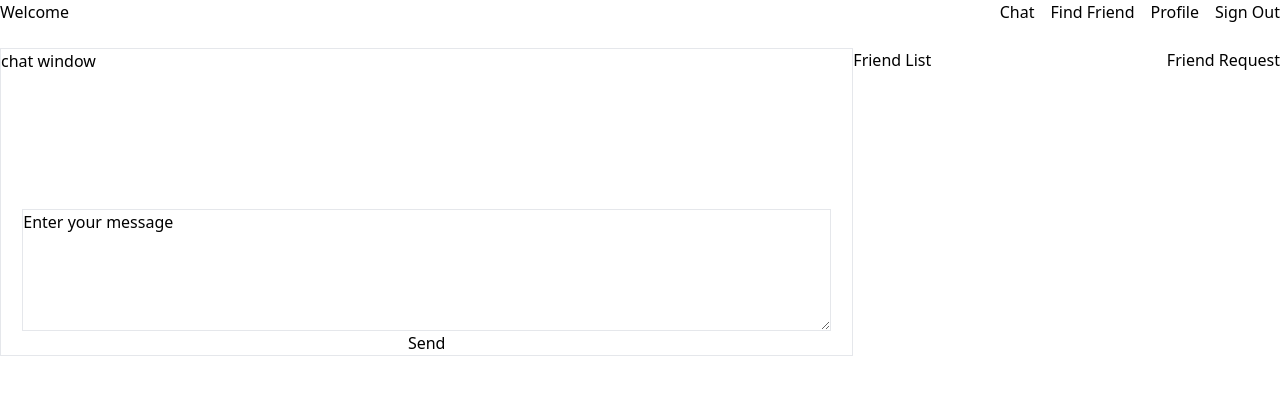
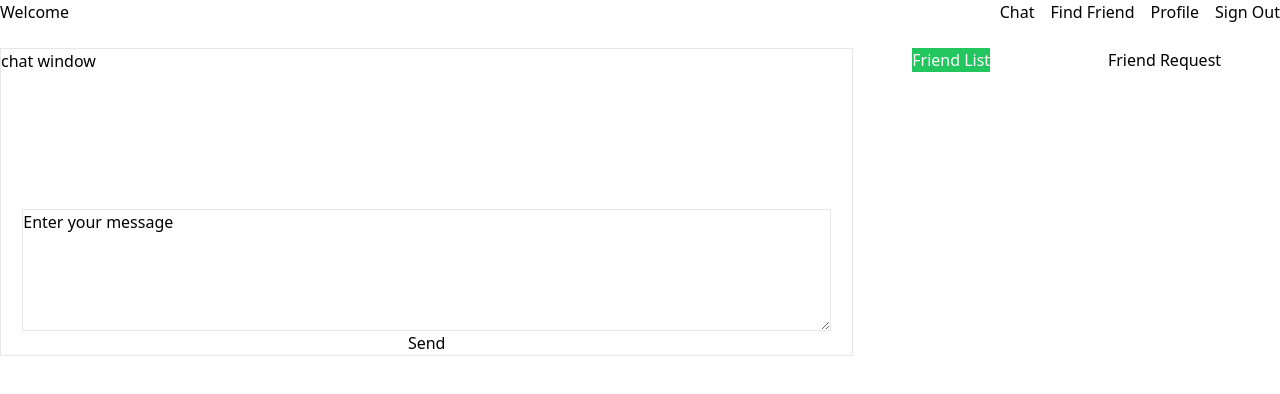
Before and after one commit to MillyMillyL/chat, a React (Vite) app: page /chat in a window 1280 px wide. Shown: the top 394 px of the page. Built offline with nearby package versions, Linux system fonts and the light colour scheme.

Commit message:
chat friend tabs and setchatfriend

```diff
--- a/package.json
+++ b/package.json
@@ -13,6 +13,7 @@
   "dependencies": {
     "react": "^18.2.0",
     "react-dom": "^18.2.0",
+    "react-icons": "^4.12.0",
     "react-router-dom": "^6.20.0"
   },
   "devDependencies": {
--- a/src/components/ChatFriends.jsx
+++ b/src/components/ChatFriends.jsx
@@ -1,22 +1,52 @@
-import { useContext } from 'react';
+import { useContext, useState } from 'react';
 import { AuthContext } from '../context/AuthContext';
+import { IoChatbubbleEllipsesOutline } from 'react-icons/io5';
 
 function ChatFriends() {
   const { userFriends } = useContext(AuthContext);
-  console.log(userFriends);
+  const [activeTab, setActiveTab] = useState('friendsTab');
+  const [chatFriend, setChatFriend] = useState(null);
 
   return (
     <div>
-      <div className="flex justify-between">
-        <button>Friend List</button>
-        <button>Friend Request</button>
+      <div className="flex justify-around">
+        <button
+          className={`${
+            activeTab === 'friendsTab' ? 'bg-green-500 text-white' : ''
+          }`}
+          onClick={() => setActiveTab('friendsTab')}
+        >
+          Friend List
+        </button>
+        <button
+          className={`${
+            activeTab === 'friendRequestsTab' ? 'bg-green-500 text-white' : ''
+          }`}
+          onClick={() => setActiveTab('friendRequestsTab')}
+        >
+          Friend Request
+        </button>
       </div>
-      <div>
-        {userFriends !== null &&
-          userFriends.map((friend) => (
-            <p key={friend.friendUserId}>{friend.friendName}</p>
-          ))}
-      </div>
+      {activeTab === 'friendsTab' && (
+        <ul className="p-4 ">
+          {userFriends !== null &&
+            userFriends.map((friend) => (
+              <li
+                key={friend.friendUserId}
+                className={`cursor-pointer p-1 ${
+                  chatFriend === friend.friendUserId ? 'font-bold' : ''
+                }`}
+                onClick={() => setChatFriend(friend.friendUserId)}
+              >
+                {chatFriend === friend.friendUserId && (
+                  <IoChatbubbleEllipsesOutline className="inline mr-2" />
+                )}
+                {friend.friendName}
+              </li>
+            ))}
+        </ul>
+      )}
+      {activeTab === 'friendRequestsTab' && <div>Friend requests</div>}
     </div>
   );
 }
```
Also changed, not shown: 1 other file (tests, documents, lock files or other folders).
